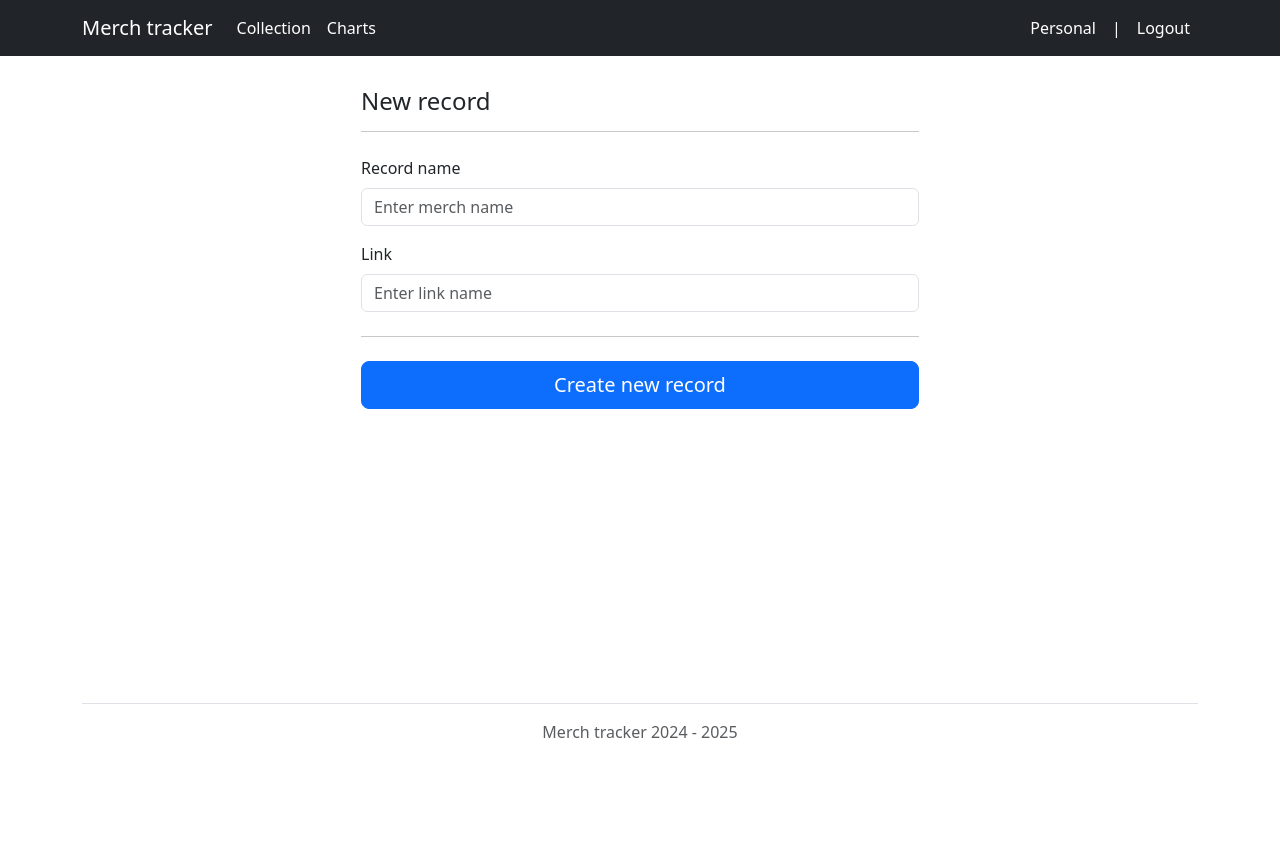
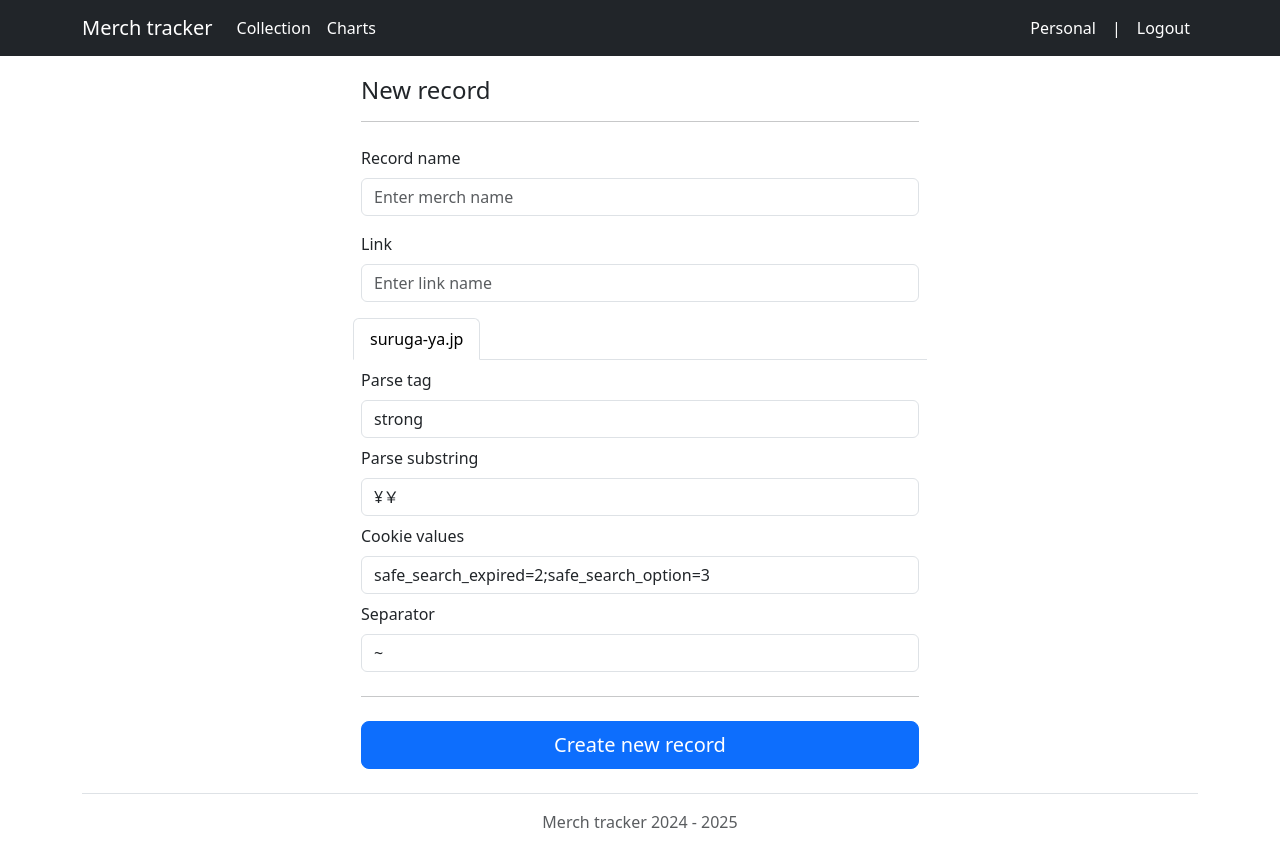
Before and after one commit to Merch-Tracker/frontend, a Vue app: page /merch/new in a window 1280 px wide. Shown: the top 866 px of the page. Before the commit the page ends 800 px from the top, so only its background shows below. Built offline with nearby package versions, Linux system fonts and the light colour scheme; no server answers; sample sign-in values are in the browser's storage.

Commit message:
added: params for new record

```diff
--- a/src/views/merch/NewMerchView.vue
+++ b/src/views/merch/NewMerchView.vue
@@ -8,8 +8,12 @@ export default {
   data(){
     return {
       newMerchData: {
-        "name": "",
-        "link": "",
+        name: "",
+        link: "",
+        parse_tag: "strong",
+        parse_substring: "¥￥",
+        cookie_values: "safe_search_expired=2;safe_search_option=3",
+        separator: "~",
       }
     }
   },
@@ -64,6 +68,51 @@ export default {
             </div>
           </div>
 
+          <ul class="nav nav-tabs">
+            <li class="nav-item">
+              <p class="nav-link active" aria-current="page">suruga-ya.jp</p>
+            </li>
+          </ul>
+          <div class="mt-2 col-12">
+            <label for="parse_tag" class="form-label">Parse tag</label>
+            <input type="text"
+                   class="form-control"
+                   id="parse_tag"
+                   v-model="newMerchData.parse_tag"
+                   placeholder="Enter parse tag here without <>"
+            >
+          </div>
+
+          <div class="mt-2 col-12">
+            <label for="parse_substring" class="form-label">Parse substring</label>
+            <input type="text"
+                   class="form-control"
+                   id="parse_substring"
+                   v-model="newMerchData.parse_substring"
+                   placeholder="Enter parse substring here"
+            >
+          </div>
+
+          <div class="mt-2 col-12">
+            <label for="cookie_values" class="form-label mt-">Cookie values</label>
+            <input type="text"
+                   class="form-control"
+                   id="cookie_values"
+                   v-model="newMerchData.cookie_values"
+                   placeholder="Enter cookie values here"
+            >
+          </div>
+
+          <div class="mt-2 col-12">
+            <label for="separator" class="form-label mt-">Separator</label>
+            <input type="text"
+                   class="form-control"
+                   id="separator"
+                   v-model="newMerchData.separator"
+                   placeholder="Enter separator here"
+            >
+          </div>
+
         </div>
 
         <hr class="my-4">
```
